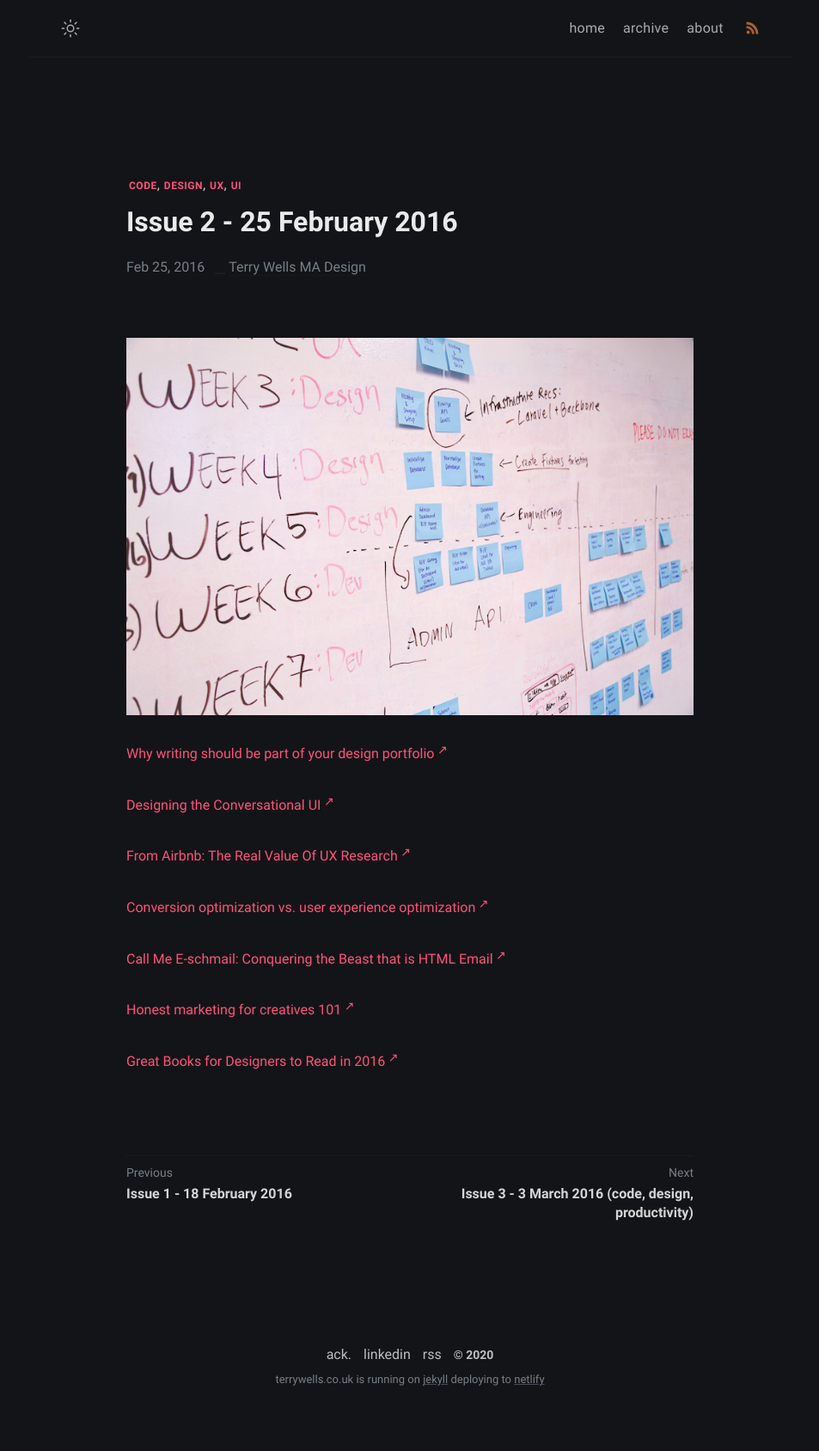
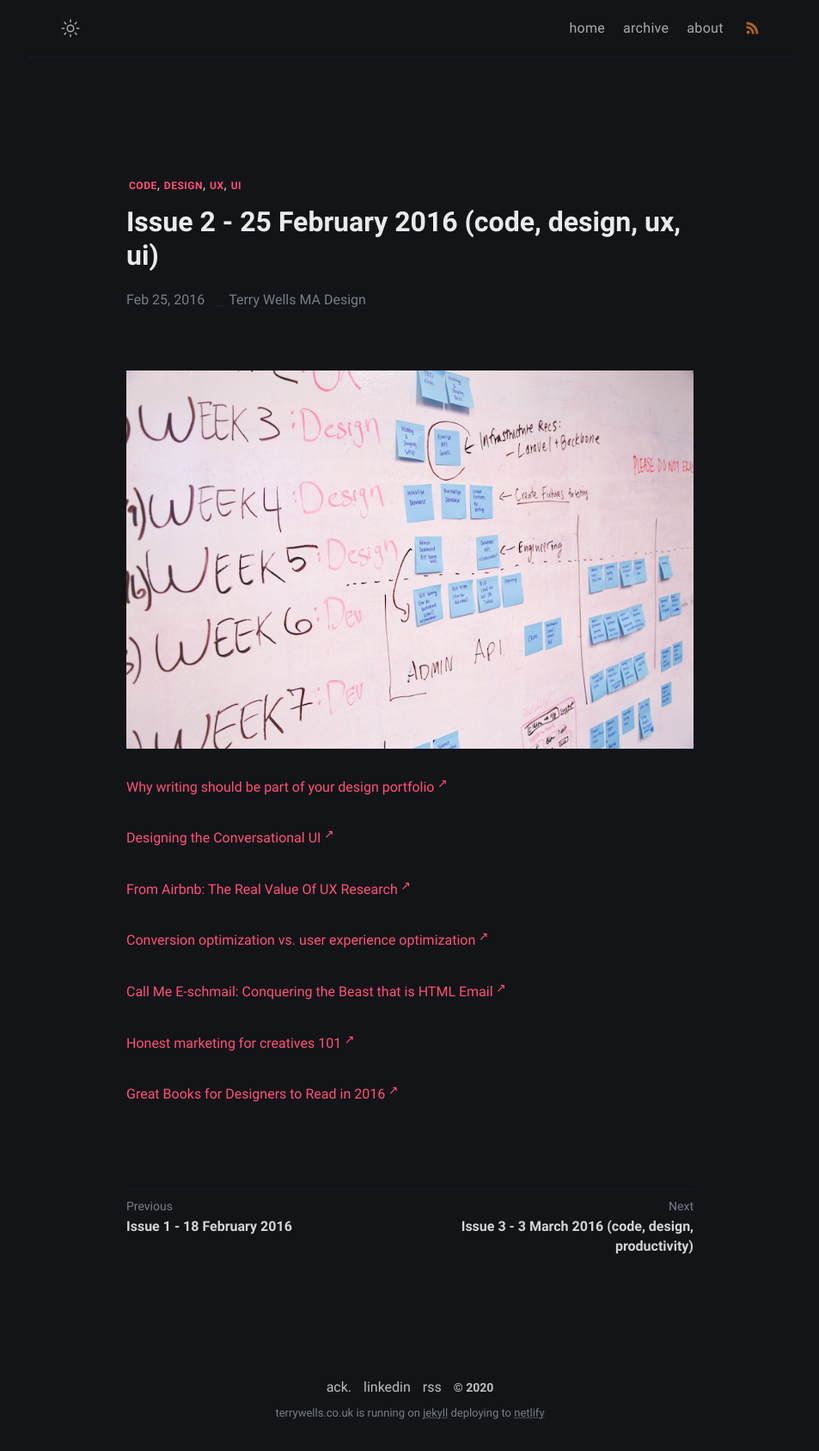
Before and after one commit to wristtattoo/jekyll-klise, a Jekyll site: the page built from _posts/2020-11-03-issue-2-25-february-2016.md, in a window 1280 px wide. Shown: the whole page at 86% size, without its empty margins (163-1116 px from the left). Built offline with Jekyll 4.4.1, drawn with Linux system fonts in a browser that asks for light colours; a script that is not in the unit is left out; before the commit the page ends 1649 px from its top, so only the background shows below that.

Commit message:
Update Links of The Week “2020-11-03-issue-2-25-february-2016”

```diff
--- a/_posts/2020-11-03-issue-2-25-february-2016.md
+++ b/_posts/2020-11-03-issue-2-25-february-2016.md
@@ -1,6 +1,6 @@
 ---
 layout: post
-title: Issue 2 - 25 February 2016
+title: Issue 2 - 25 February 2016 (code, design, ux, ui)
 tags: code design ux ui
 date: 2016-02-25T08:26:30.363Z
 ---
```
